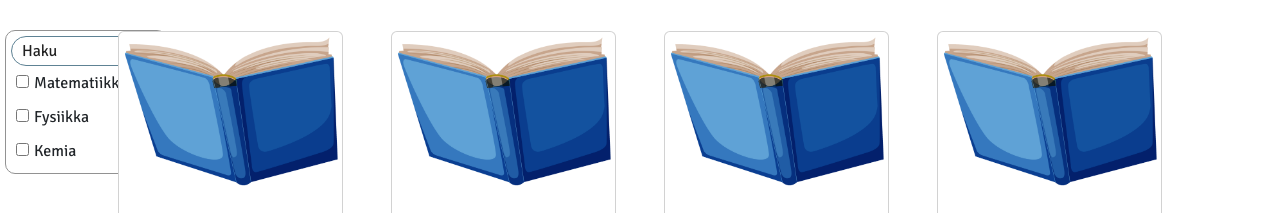
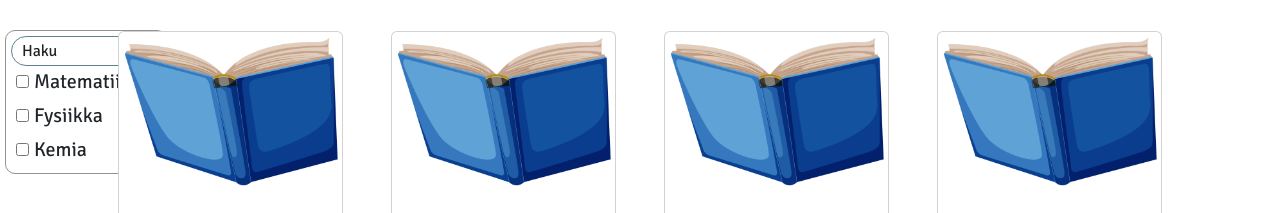
Before and after one commit to hmuratoski/BookShopForUsedBooks, a React (Create React App) app: page / in a window 1280 px wide. Shown: the part 316-529 px from the top of the page. Built offline with nearby package versions, Linux system fonts and the light colour scheme.

Commit message:
category fix

```diff
--- a/src/components/category.js
+++ b/src/components/category.js
@@ -18,7 +18,7 @@ export const Category = () => {
 							<input type="checkbox"></input>
 						</div>
 						<div className="checkboxTextWrapper">
-							<p>Matematiikka</p>
+							<h5>Matematiikka</h5>
 						</div>
 					</div>
 					<div>
@@ -26,7 +26,7 @@ export const Category = () => {
 							<input type="checkbox"></input>
 						</div>
 						<div className="checkboxTextWrapper">
-							<p>Fysiikka</p>
+							<h5>Fysiikka</h5>
 						</div>
 					</div>
 					<div>
@@ -34,7 +34,7 @@ export const Category = () => {
 							<input type="checkbox"></input>
 						</div>
 						<div className="checkboxTextWrapper">
-							<p>Kemia</p>
+							<h5>Kemia</h5>
 						</div>
 					</div>
 					{/*esimerkki*/}
```
